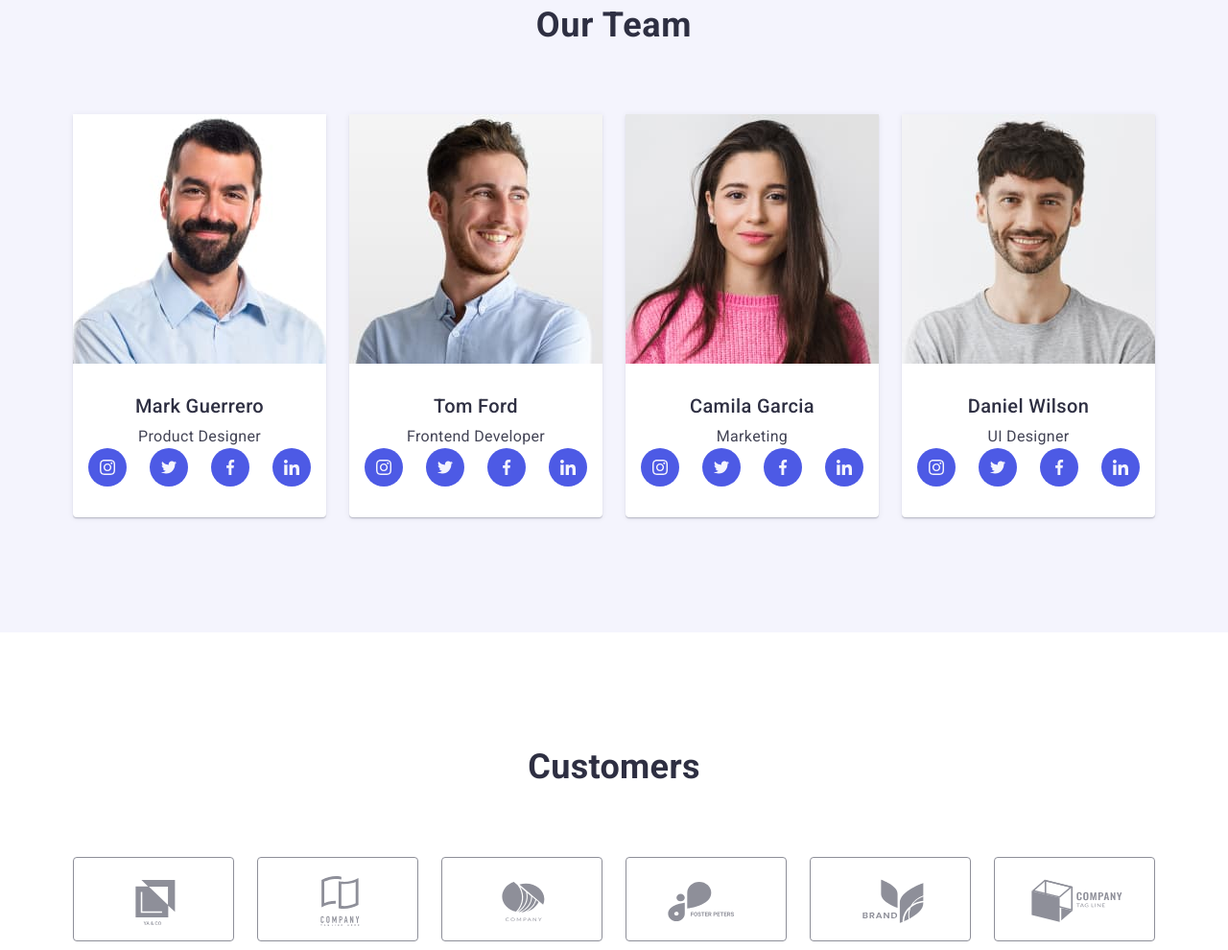
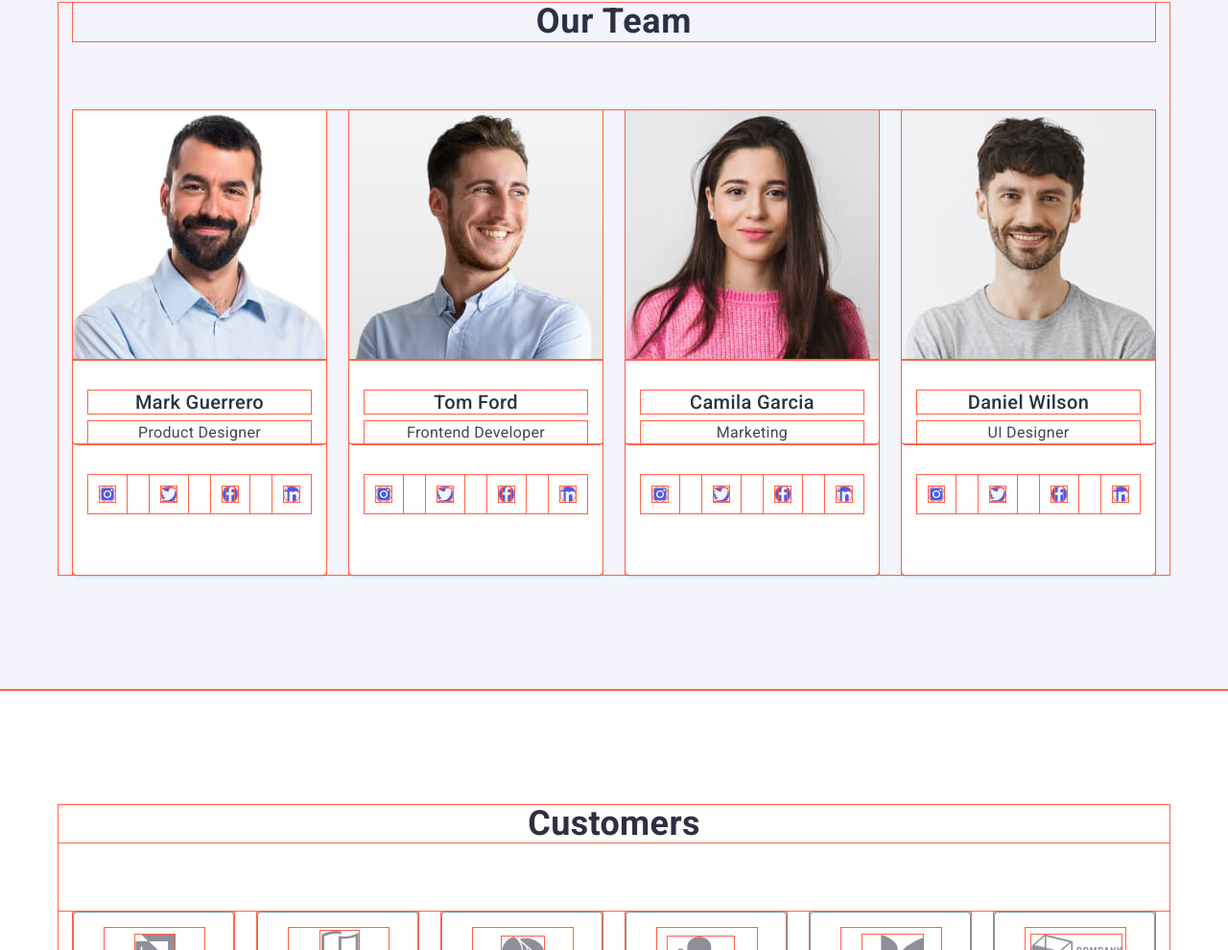
Before and after one commit to Gleb-Lutsko/goit-markup-hw-04, a plain HTML site: page index.html in a window 1280 px wide. Shown: the part 1810-2800 px from the top of the page at 96% size. Drawn offline with nearby package versions, Linux system fonts and the light colour scheme.

Commit message:
визуально ничего, а так делает код дибильным все ради моей любимой автопроверки <3

```diff
--- a/css/styles.css
+++ b/css/styles.css
@@ -7,7 +7,9 @@
 --footer-text-color:#F4F4FD;
 --border-color-filter:#E7E9FC;
 }
-
+*{
+    outline: 1px solid tomato;
+}
 /* СБРОС СТИЛЕЙ */
 h1,h2,h3,h4,h5,h6,p{
     margin: 0;
@@ -30,6 +32,9 @@ img{
 }
 .page-header{
     border-bottom: 1px solid #E7E9FC;
+    box-shadow: 0px 2px 1px rgba(46, 47, 66, 0.08),
+        0px 1px 1px rgba(46, 47, 66, 0.16),
+        0px 1px 6px rgba(46, 47, 66, 0.08);
 
 }
 .container{
@@ -223,6 +228,10 @@ img{
     background-color: #F4F4FD;
     border-radius: 4px;
     margin-bottom: 8px;
+    display: flex;
+    justify-content: center;
+    align-items: center;
+    height: 112px;
 }
 /* ============/ABOUT============ */
 /* ============PROJECTS============ */
@@ -279,36 +288,60 @@ img{
     border-radius: 0px 0px 4px 4px;
 
 }
+.media-links{
+    width: 100%;
+    height: 100%;
+    display: block;
+    background-color: var(--accent-color);
+    border-radius: 50%;
+    display: flex;
+    justify-content: center;
+    align-items: center;
+
+}
+.media-links:hover,
+.media-links:focus{
+    color: var(--hover-color) ;
+}
 .media-list{
     display: flex;
-    align-items: center;
+    justify-content: center;
     gap: 24px;
     margin: 0 16px 32px 16px;
 }
 .item-media{
-    width: 40px;
-    height: 40px;
-    background-color: var(--accent-color);
-    border-radius: 50%;
-padding: 12px;
+
+
+    padding: 12px;
+}
+.links-container{
+    padding: 32px 0;
 }
 /* ============/TEAM============ */
 
 /* ============CUSTOMERS============ */
+.customers-section{
+    padding: 120px 0;
+}
+.customers-container{
+    padding: 0;
+}
 .customers-title{
     text-align: center;
     font-size: 36px;
     text-transform: capitalize;
     color: var(--main-text-color);
+    margin-bottom: 72px;
+    line-height: 1.1;
 }
 .customers-list{
     display: flex;
     justify-content: center;
     align-items: center;
     gap: 24px;
-    margin-top: 72px;
 }
-.customers-thumb{
+.customers-link{
+    display: block;
     width: 168px;
     height: 88px;
     padding: 16px 32px;
--- a/index.html
+++ b/index.html
@@ -183,6 +183,7 @@
                   <h3 class="subtitle team-subtitle">Mark Guerrero</h3>
                   <p class="text text-team">Product Designer</p>
                 </div>
+                <div class="links-container">
                 <ul class="list media-list">
                   <li class="item item-media">
                     <a href="#" class="link media-links">
@@ -213,6 +214,7 @@
                     </a>
                   </li>
                 </ul>
+                </div>
               </li>
               <li class="item team-item">
                 <img
@@ -226,6 +228,7 @@
                   <h3 class="subtitle team-subtitle">Tom Ford</h3>
                   <p class="text text-team">Frontend Developer</p>
                 </div>
+                 <div class="links-container">
                 <ul class="list media-list">
                   <li class="item item-media">
                     <a href="#" class="link media-links">
@@ -256,6 +259,7 @@
                     </a>
                   </li>
                 </ul>
+                </div>
               </li>
               <li class="item team-item">
                 <img
@@ -269,6 +273,7 @@
                   <h3 class="subtitle team-subtitle">Camila Garcia</h3>
                   <p class="text text-team">Marketing</p>
                 </div>
+                <div class="links-container">
                 <ul class="list media-list">
                   <li class="item item-media">
                     <a href="#" class="link media-links">
@@ -299,6 +304,7 @@
                     </a>
                   </li>
                 </ul>
+                </div>
               </li>
               <li class="item team-item">
                 <img
@@ -312,6 +318,7 @@
                   <h3 class="subtitle team-subtitle">Daniel Wilson</h3>
                   <p class="text text-team">UI Designer</p>
                 </div>
+                <div class="links-container">
                 <ul class="list media-list">
                   <li class="item item-media">
                     <a href="#" class="link media-links">
@@ -342,8 +349,8 @@
                     </a>
                   </li>
                 </ul>
-            </li>
-          </ul>
+                </div>
+          </div>
         </div>
       </section>
 
@@ -353,46 +360,46 @@
           <h2 class="item customers-title">Customers</h2>
           <ul class="list customers-list">
             <li class="item customers-item">
-              <div class="thumb customers-thumb">
+              <a href="#" class="link customers-link">
                 <svg class="icon customers-icon" width="104" height="56">
                   <use href="./images/icons/icons.svg#clients-1"></use>
                 </svg>
-              </div>
+              </a>
             </li>
             <li class="item customers-item">
-              <div class="thumb customers-thumb">
+              <a href="#" class="link customers-link">
                 <svg class="icon customers-icon" width="104" height="56">
                   <use href="./images/icons/icons.svg#clients-2"></use>
                 </svg>
-              </div>
+              </a>
             </li>
             <li class="item customers-item">
-              <div class="thumb customers-thumb">
+              <a href="#" class="link customers-link">
                 <svg class="icon customers-icon" width="104" height="56">
                   <use href="./images/icons/icons.svg#clients-3"></use>
                 </svg>
-              </div>
+              </a>
             </li>
             <li class="item customers-item">
-              <div class="thumb customers-thumb">
+              <a href="#" class="link customers-link">
                 <svg class="icon customers-icon" width="104" height="56">
                   <use href="./images/icons/icons.svg#clients-4"></use>
                 </svg>
-              </div>
+              </a>
             </li>
             <li class="item customers-item">
-              <div class="thumb customers-thumb">
+              <a href="#" class="link customers-link">
                 <svg class="icon customers-icon" width="104" height="56">
                   <use href="./images/icons/icons.svg#clients-5"></use>
                 </svg>
-              </div>
+              </a>
             </li>
             <li class="item customers-item">
-              <div class="thumb customers-thumb">
+              <a href="#" class="link customers-link">
                 <svg class="icon customers-icon" width="104" height="56">
                   <use href="./images/icons/icons.svg#clients-6"></use>
                 </svg>
-              </div>
+              </a>
             </li>
           </ul>
         </div>
```
Lines whose indentation alone changed are shown as unchanged.
